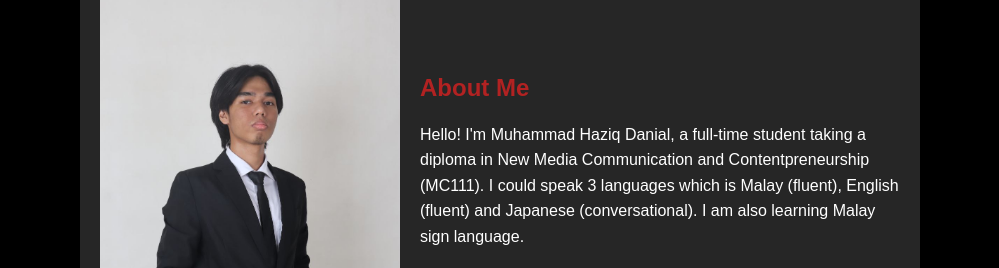
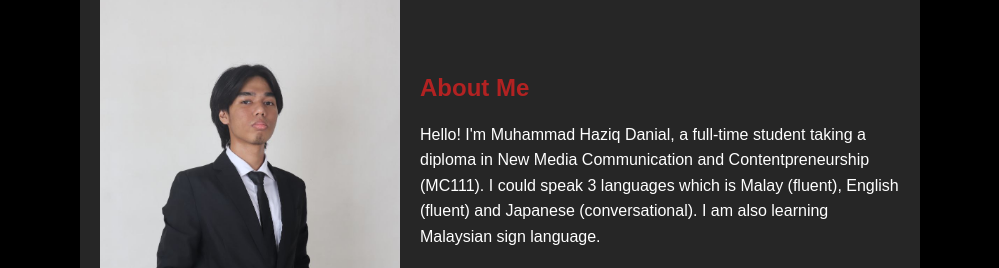
Before and after one commit to jamalhensem/haziq.fun, a plain HTML site: page index.html in a window 1280 px wide. Shown: the part 980-1248 px from the top of the page, without its empty margins (140-1139 px from the left). Drawn offline with Linux system fonts and the light colour scheme.

Commit message:
Update index.html

```diff
--- a/index.html
+++ b/index.html
@@ -610,7 +610,7 @@
 
 
   I could speak 3 languages which is Malay (fluent), English (fluent) and Japanese (conversational). I am also
-  learning Malay sign language.</p>
+  learning Malaysian sign language.</p>
 
 
   <button onclick="scrollToContact()">CONTACT ME</button>
```
